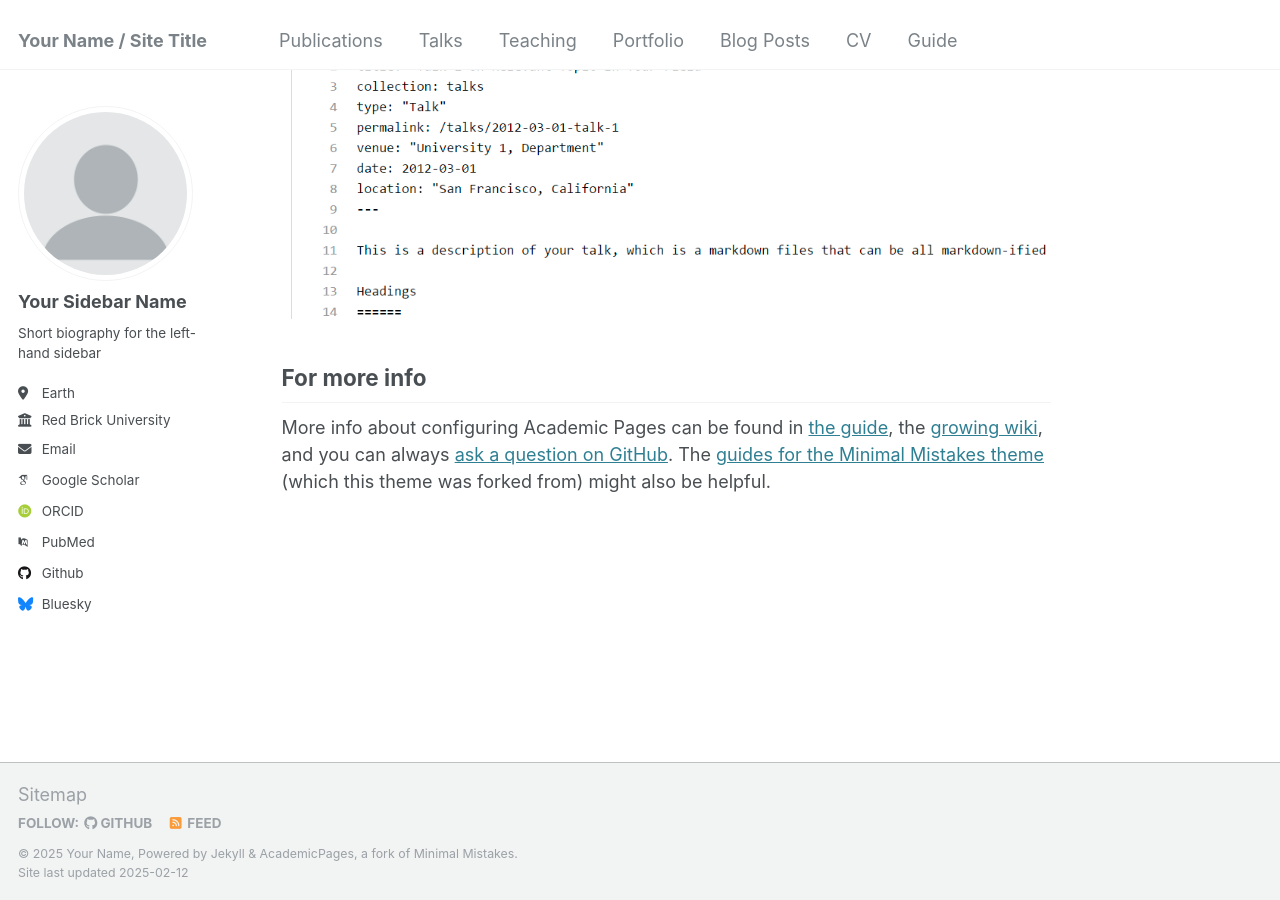
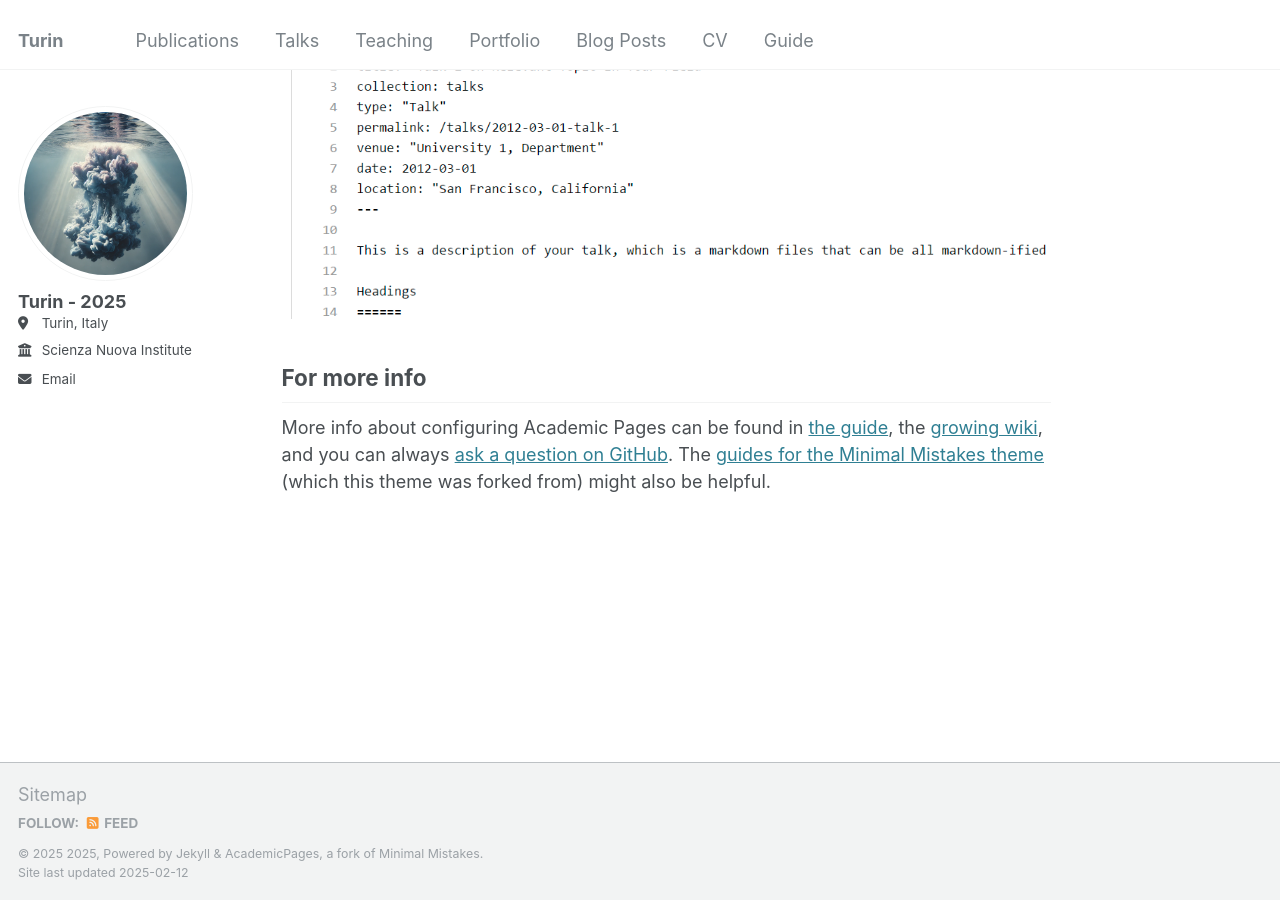
Before and after one commit to k1ssndr/turin2025, a Jekyll site: the page built from _pages/about.md, in a window 1280 px wide and 900 px high, scrolled down 2643 px. Built offline with Jekyll 4.4.1, drawn with Linux system fonts in a browser that asks for light colours; some web fonts are replaced.

Commit message:
Update _config.yml

```diff
--- a/_config.yml
+++ b/_config.yml
@@ -8,71 +8,32 @@
 
 # Basic Site Settings
 locale                   : "en-US"
-title                    : "Your Name / Site Title"
+title                    : "Turin"
 title_separator          : "-"
-name                     : &name "Your Name"
-description              : &description "personal description"
-url                      : https://academicpages.github.io # the base hostname & protocol for your site e.g. "https://[your GitHub username].github.io"
+name                     : &name "2025"
+# description              : &description "personal description"
+url                      : https://k1ssndr.github.io/turin2025/ # the base hostname & protocol for your site e.g. "https://[your GitHub username].github.io"
 baseurl                  : "" # the subpath of your site, e.g. "/blog"
-repository               : "academicpages/academicpages.github.io"
+repository               : "https://k1ssndr.github.io/turin2025/"
 
 # Site Author - The following control what appear as part of the author content on the side bar.
 #               If a field is blank the icon and link will not appear, otherwise it will be shown.
 #               Additional customization can be done by editing /_includes/author-profile.html
 author:
   # Biographic information
-  avatar           : "profile.png"
-  name             : "Your Sidebar Name"
-  pronouns         : # example: "she/her"
-  bio              : "Short biography for the left-hand sidebar"
-  location         : "Earth"
-  employer         : "Red Brick University"
-  uri              : # URL
-  email            : "none@example.org"
+  avatar           : "dropsmall.png"
+  name             : "Turin - 2025"
+  #pronouns         : # example: "she/her"
+  #bio              : "Short biography for the left-hand sidebar"
+  location         : "Turin, Italy"
+  employer         : "Scienza Nuova Institute"
+  #uri              : # URL
+  email            : "maximilian.zachrau@uni-siegen.de"
 
   # Academic websites
-  arxiv            : # URL - Update with the correct link to your profile
-  googlescholar    : "https://scholar.google.com/citations?user=PS_CX0AAAAAJ"
-  impactstory      : # URL
-  orcid            : "http://orcid.org/yourorcidurl"
-  semantic         : # URL
-  pubmed           : "https://www.ncbi.nlm.nih.gov/pubmed/?term=john+snow"
-  researchgate     : # URL
-  scopus           : # URL
-
-  # Repositories and software development
-  bitbucket        : # Username - Update with your username on the site
-  codepen          : # Username
-  dribbble         : # Username
-  github           : "academicpages"
-  kaggle           : # Username
-  stackoverflow    : # User number or user number and name (i.e., use "1" or "1/jeff-atwood")
-
-  # Social media
-  bluesky          : "bsky.app" # Replace this with you Bluesky username
-  facebook         : # Username
-  flickr           : # Username
-  foursquare       : # Username
-  goodreads        : # Username
-  google_plus      : # Username
-  keybase          : # Username
-  instagram        : # Username
-  lastfm           : # Username
-  linkedin         : # Username
-  mastodon         : # URL
-  medium           : # URL
-  pinterest        : # Username
-  soundcloud       : # Username
-  steam            : # Username
-  telegram         : # URL
-  tumblr           : # Username
-  twitter          : # Username for X / Twitter
-  vine             : # Username
-  weibo            : # Username
-  wikipedia        : # Username
-  xing             : # Username
-  youtube          : # Username
-  zhihu            : # Username
+  Anna-Lisa    : "https://www.uni-siegen.de/phil/philosophie/mitarbeiter/nussbaum_anna-lisa/index.html"
+  Max            : "https://sites.google.com/view/maximilianzachrau"
+  Cord           : "https://www.uni-siegen.de/phil/philosophie/mitarbeiter/cord_friebe/"
 
 # Publication Category - The following the list of publication categories and their headings
 publication_category:
```
